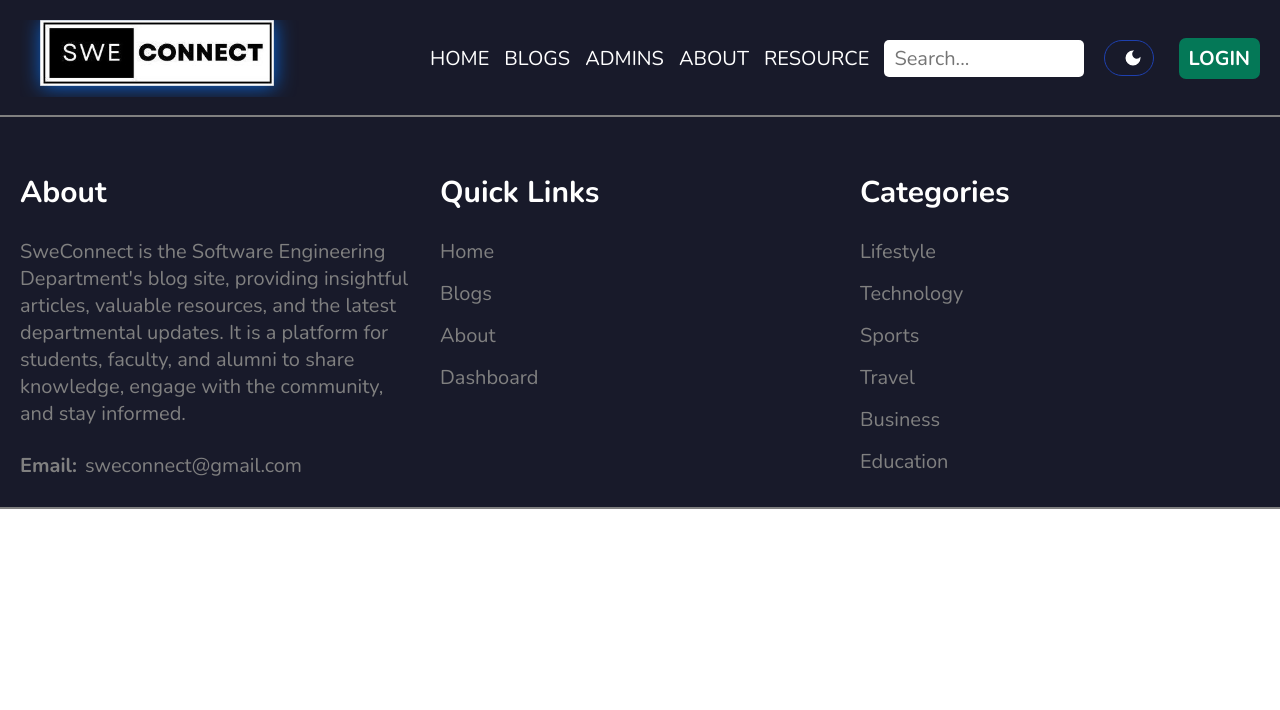
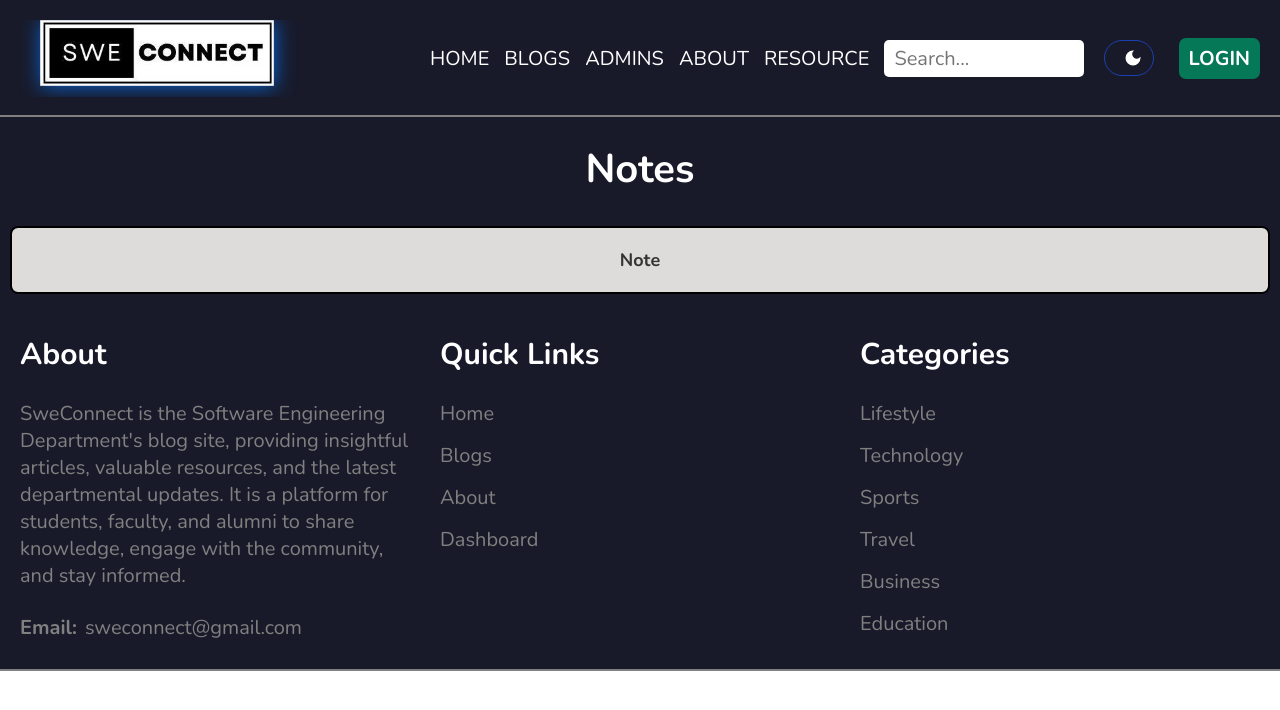
Before and after one commit to AmitHJoy55/Blog-Site-, a React (Vite) app in the folder Frontend/: page /resource/1/1/notes in a window 1280 px wide. Shown: the top 710 px of the page. Built offline with nearby package versions, Linux system fonts and the light colour scheme; no server answers.

Commit message:
book and note page created, mini component updated
dynamic routes created for book and notes page, in bookm section , only eee is updated

```diff
--- /dev/null
+++ b/Frontend/resource/Books.jsx
@@ -0,0 +1,47 @@
+import React, { useContext } from "react";
+import { useParams } from "react-router-dom";
+import MiniCard from "../src/components/miniComponents/MiniCard";
+import { Context } from "../src/main";
+
+const Books = () => {
+  const { mode } = useContext(Context);
+  const { subject } = useParams();
+  const subjectBooks = {
+    EEE: [
+      {
+        title: "Fundamentals of Electric Circuits-5th Edition",
+        link: "https://drive.google.com/file/d/1iUUYgxnCp69oWKcdCROQyDd942MuuIuc/view",
+      },
+      {
+        title: "Solution of Fundamentals of Electric Circuits-4th Edition",
+        link: "https://drive.google.com/file/d/1efySbTbBfGaqNleJt4m5cF6kDwURShTO/view",
+      },
+      {
+        title: "Introductory Circuit Analysis",
+        link: "https://drive.google.com/file/d/1dnVkTcWkl7i0hnvfMnf6QZ3QnmZlNeuz/view",
+      },
+      {
+        title: "Solution of Introductory Circuit Analysis",
+        link: "https://drive.google.com/file/d/1ce_yxZ3fjIQyrF1xPRaYJ1eFFtcG7A2k/view",
+      }
+
+    ],
+  };
+
+  const books = subjectBooks[subject] || [];
+
+  return (
+    <article className={mode === "dark" ? "dark-bg about" : "light-bg about"}>
+    <div className="book-container">
+      <h1>Books</h1>
+      <div className="book-section">
+        {books.map((book, index) => (
+          <MiniCard key={index} subject={book.title} link={book.link} />
+        ))}
+      </div>
+    </div>
+    </article>
+  );
+};
+
+export default Books;
--- /dev/null
+++ b/Frontend/resource/Notes.jsx
@@ -0,0 +1,24 @@
+import React, { useContext } from "react";
+import { useParams } from "react-router-dom";
+import MiniCard from "../src/components/miniComponents/MiniCard";
+import { Context } from "../src/main";
+
+const Notes = () => {
+  const { mode } = useContext(Context);
+  const notes = ["Note"];
+
+  return (
+    <article className={mode === "dark" ? "dark-bg about" : "light-bg about"}>
+      <div className="notes-container">
+        <h1>Notes</h1>
+        <div className="notes-section">
+          {notes.map((note, index) => (
+            <MiniCard key={index} subject={note} />
+          ))}
+        </div>
+      </div>
+    </article>
+  );
+};
+
+export default Notes;
--- a/Frontend/resource/Subject.jsx
+++ b/Frontend/resource/Subject.jsx
@@ -16,7 +16,7 @@ const Subject = () => {
 
   return (
     <article className={mode === "dark" ? "dark-bg about" : "light-bg about"}>
-    <div>
+    <div className="BookAndNote-container">
       <h1>
          {subject}
       </h1>
--- a/Frontend/src/App.css
+++ b/Frontend/src/App.css
@@ -1770,7 +1770,30 @@ body.dark-mode {
   gap: 10px;
 }
 
-h1 {
+.subject-container h1 {
   text-align: center;
   margin-bottom: 20px;
 }
+
+.BookAndNote-container h1  {
+  text-align: center;
+  margin-bottom: 20px;
+}
+.BookAndNote-container p  {
+  text-align: center;
+  margin-bottom: 20px;
+}
+
+/* **************Book Page**************** */
+
+.book-container h1  {
+  text-align: center;
+  margin-bottom: 20px;
+}
+
+/* **************Note Page**************** */
+
+.notes-container h1  {
+  text-align: center;
+  margin-bottom: 20px;
+}
--- a/Frontend/src/App.jsx
+++ b/Frontend/src/App.jsx
@@ -15,6 +15,8 @@ import Navbar from "./components/layout/Navbar";
 import Footer from "./components/layout/Footer";
 import Semester from "../resource/Semester";
 import Subject from "../resource/Subject";
+import Books from "../resource/Books";
+import Notes from "../resource/Notes";
 import { Toaster } from "react-hot-toast";
 import { Context } from "./main";
 import axios from "axios";
@@ -69,6 +71,8 @@ const App = () => {
           <Route path="/resource" element={<Resource />} />
           <Route path="/resource/:semester" element={<Semester/>}/>
           <Route path="/resource/:semester/:subject" element={<Subject/>} />
+          <Route path="/resource/:semester/:subject/books" element={<Books />} />
+          <Route path="/resource/:semester/:subject/notes" element={<Notes />} />
           <Route path="/dashboard" element={<Dashboard />} />
           <Route path="/blog/update/:id" element={<UpdateBlog />} />
         </Routes>
--- a/Frontend/src/components/miniComponents/MiniCard.jsx
+++ b/Frontend/src/components/miniComponents/MiniCard.jsx
@@ -1,12 +1,14 @@
 import React from 'react';
 import { useNavigate, useParams } from 'react-router-dom';
 
-const MiniCard = ({ subject }) => {
+const MiniCard = ({ subject, link }) => {
   const navigate = useNavigate();
   const { semester, subject: mainSubject } = useParams(); // Get the semester and main subject from the URL
 
   const handleClick = () => {
-    if (subject === 'Books' || subject === 'Notes') {
+    if (link) {
+      window.open(link, '_blank'); // Open the link in a new tab
+    } else if (subject === 'Books' || subject === 'Notes') {
       navigate(`/resource/${semester}/${mainSubject}/${subject.toLowerCase()}`);
     } else {
       navigate(`/resource/${semester}/${subject}`);
```
